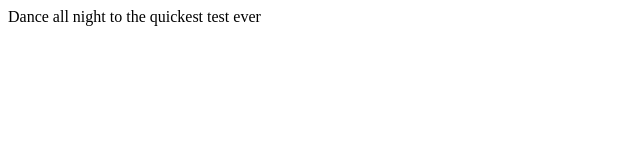
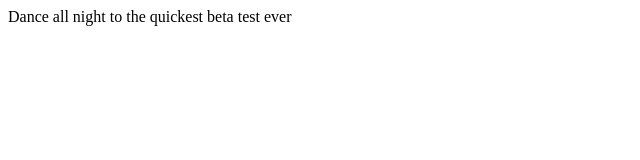
Before and after one commit to ryansmith94/quickest-test-ever, a plain HTML site: page public/index.html in a window 1280 px wide. Shown: the full height of the page, 0-640 px from the left. Drawn offline with Linux system fonts and the light colour scheme.

Commit message:
feat: Starts beta test.

```diff
--- a/public/index.html
+++ b/public/index.html
@@ -7,6 +7,6 @@
     <meta name="viewport" content="width=device-width, initial-scale=1">
   </head>
   <body>
-    Dance all night to the quickest test ever
+    Dance all night to the quickest beta test ever
   </body>
 </html>
```
